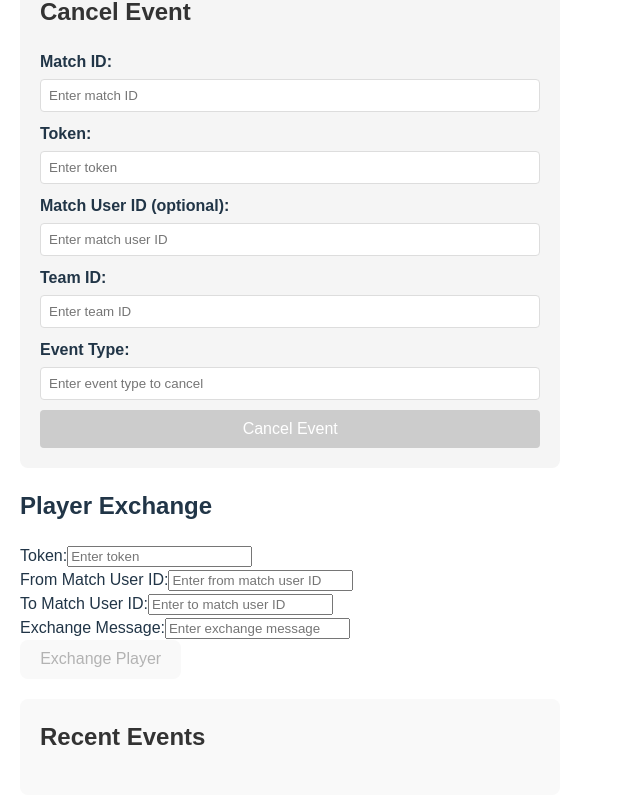
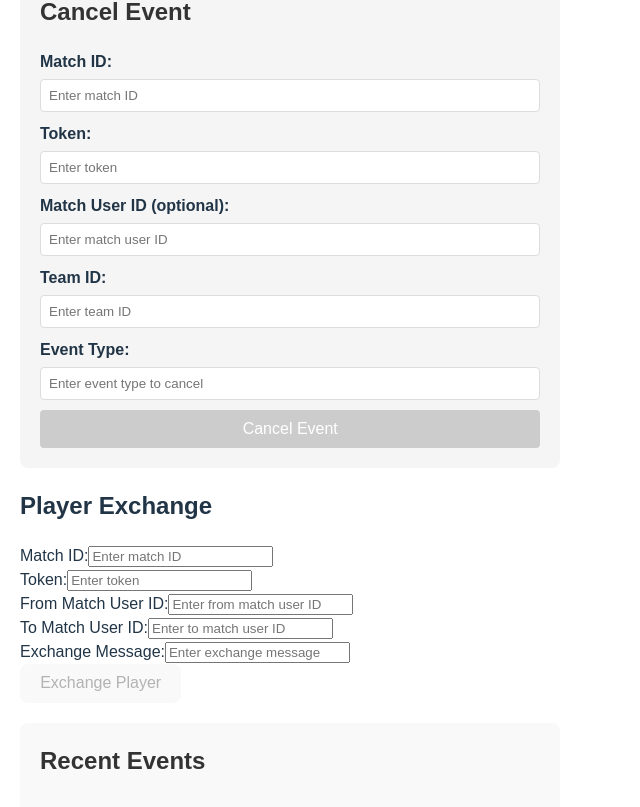
Before and after one commit to matchday-team/poc, a React (Vite) app in the folder web-socket-poc/: page / in a window 1280 px wide. Shown: the part 1263-2070 px from the top of the page, without its empty margins (0-640 px from the left). Built offline with nearby package versions, Linux system fonts and the light colour scheme.

Commit message:
feat: match user exchange할 때 matchId 입력 필드 추가

```diff
--- a/web-socket-poc/src/App.tsx
+++ b/web-socket-poc/src/App.tsx
@@ -408,6 +408,15 @@ function App() {
         <h2>Player Exchange</h2>
         <form onSubmit={sendExchangeRequest}>
           <div>
+            <label>Match ID:</label>
+            <input
+              type="text"
+              value={matchId}
+              onChange={(e) => setMatchId(e.target.value)}
+              placeholder="Enter match ID"
+            />
+          </div>
+          <div>
             <label>Token:</label>
             <input
               type="text"
```
